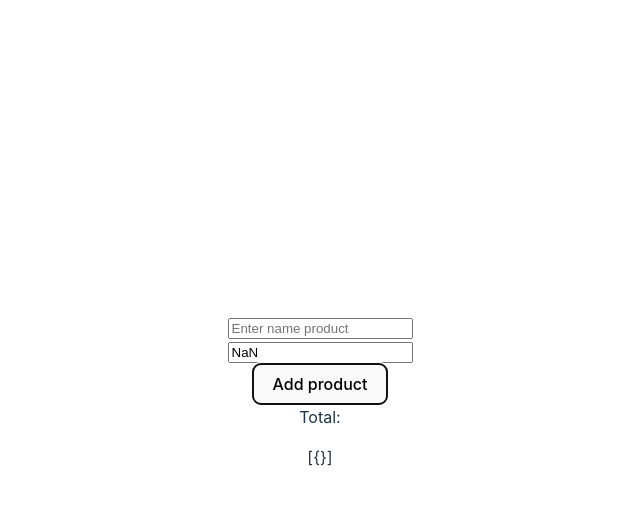
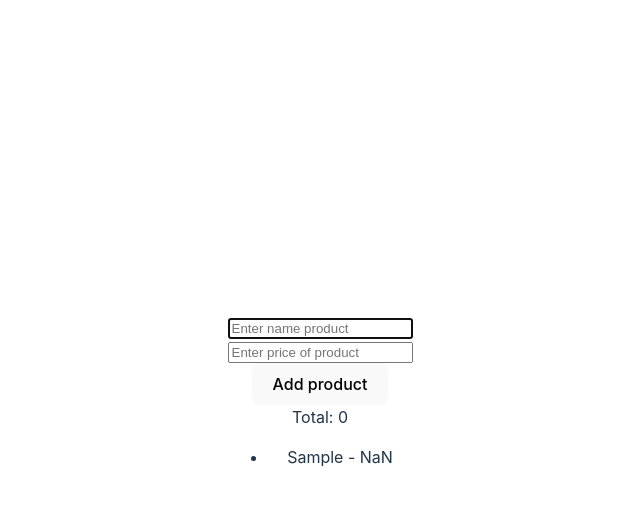
Before and after one commit to rayleigh420/ReactTS_hook, a React (Vite) app: page /memo in a window 1280 px wide. Both pictures are taken after typing "Sample", "Sample" into the empty fields and a click on the button "Add product". Shown: the top 506 px of the page, without its empty margins (320-960 px from the left). Built offline with nearby package versions, Linux system fonts and the light colour scheme.

Commit message:
lesson4 - useMemo

```diff
--- a/src/lesson4/Memo.tsx
+++ b/src/lesson4/Memo.tsx
@@ -1,4 +1,4 @@
-import { ChangeEvent, useState } from "react";
+import { ChangeEvent, useState, useMemo, useRef } from "react";
 
 interface Product {
   name: string;
@@ -7,34 +7,43 @@ interface Product {
 
 const Memo = () => {
   const [name, setName] = useState<string>("");
-  const [price, setPrice] = useState<number | null>(null);
-  const [product, setProduct] = useState<Product[]>([{}] as Product[]);
+  const [price, setPrice] = useState<string>();
+  const [product, setProduct] = useState<Product[]>();
+
+  const nameRef = useRef<HTMLInputElement>(null);
 
   const handleChangeName = (e: ChangeEvent<HTMLInputElement>) => {
     setName(e.target.value);
   };
 
   const handleChangePrice = (e: ChangeEvent<HTMLInputElement>) => {
-    setPrice(Number(e.target.value));
+    setPrice(e.target.value);
   };
 
   const handleAddProduct = () => {
-    // const prod = [...[product], {
-    //   name: name,
-    //   price: price
-    // }]
     setName("");
-    setPrice(null);
+    setPrice("");
+
     if (name.length > 0 && price) {
-      setProduct([
-        ...[product],
+      setProduct((prevProduct) => [
+        ...(prevProduct || []),
         {
           name: name,
-          price: price,
+          price: Number(price),
         },
-      ] as unknown as Product[]);
+      ]);
     }
+
+    nameRef.current?.focus();
   };
+
+  const total = useMemo(() => {
+    const result = product?.reduce((prev: number, curr: Product) => {
+      return prev + curr.price;
+    }, 0);
+
+    return result;
+  }, [product]);
 
   return (
     <div>
@@ -43,6 +52,7 @@ const Memo = () => {
         placeholder="Enter name product"
         onChange={handleChangeName}
         value={name}
+        ref={nameRef}
       />
       <br />
       <input
@@ -54,8 +64,16 @@ const Memo = () => {
       <br />
       <button onClick={handleAddProduct}>Add product</button>
       <br />
-      Total:
-      <p>{JSON.stringify(product)}</p>
+      Total: {total ? total : 0}
+      {/* <p>{JSON.stringify(product)}</p> */}
+      <ul>
+        {product &&
+          product.map((item, index) => (
+            <li key={index}>
+              {item.name} - {item.price}
+            </li>
+          ))}
+      </ul>
     </div>
   );
 };
--- a/tsconfig.json
+++ b/tsconfig.json
@@ -3,6 +3,7 @@
     "target": "ESNext",
     "useDefineForClassFields": true,
     "lib": [
+      "ES2022",
       "DOM",
       "DOM.Iterable",
       "ESNext"
```
